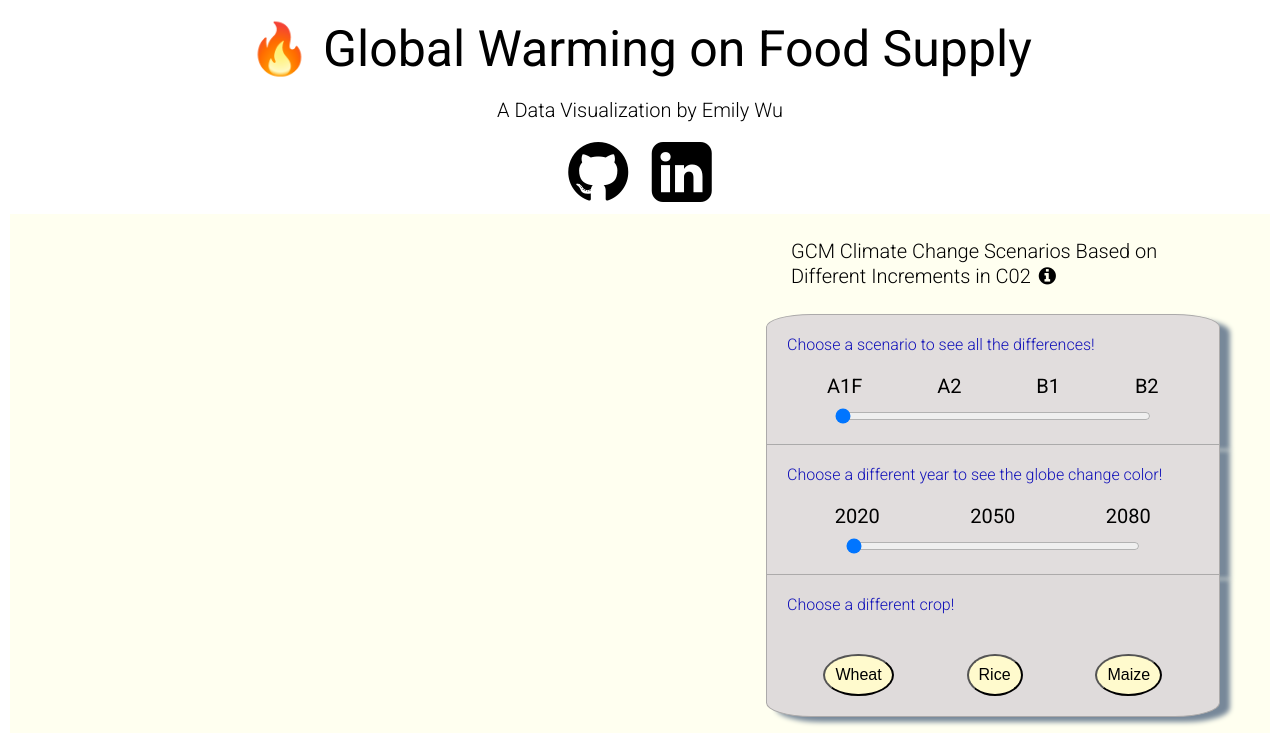
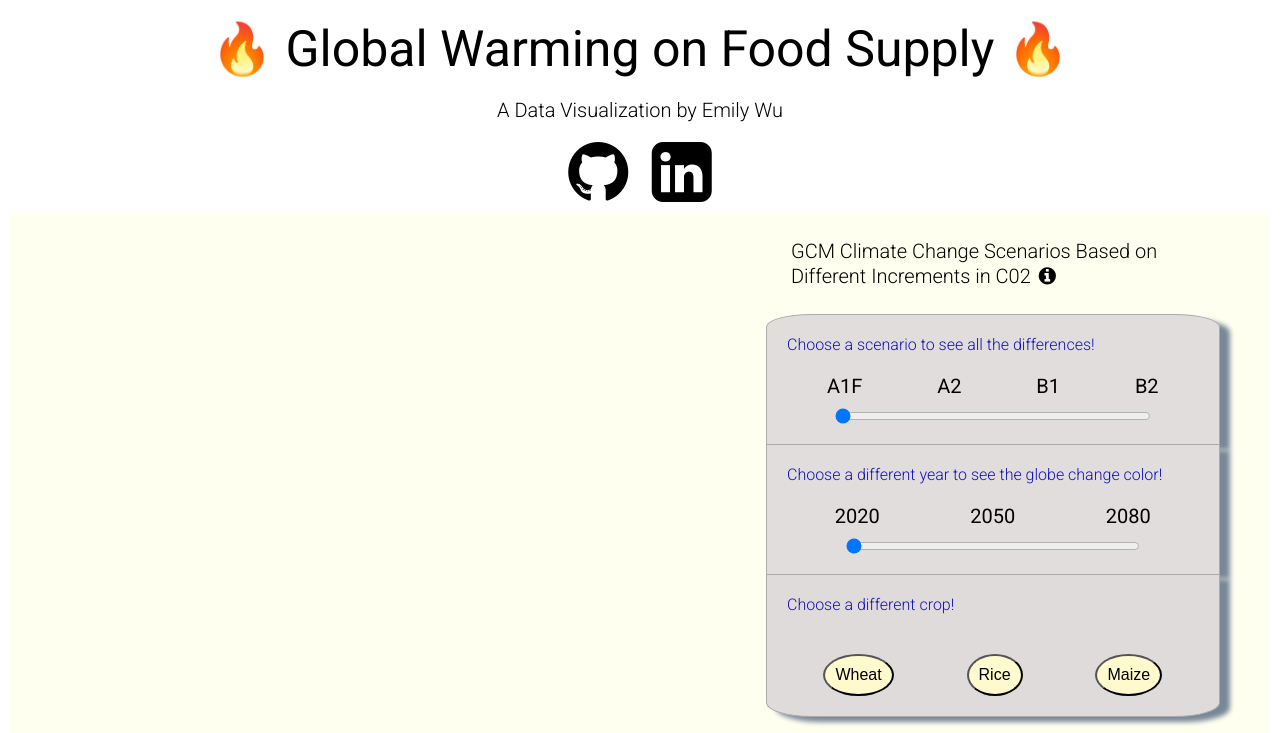
Before and after one commit to em0227/Global-Warming-on-Food, a website built with webpack: page index.html in a window 1280 px wide. Shown: the top 733 px of the page. Built offline with nearby package versions, Linux system fonts and the light colour scheme; no server answers.

Commit message:
fixed typo

```diff
--- a/index.html
+++ b/index.html
@@ -17,7 +17,7 @@
 </head>
 <body>
     <header>
-        <h1>🔥 Global Warming on Food Supply</h1>
+        <h1>🔥 Global Warming on Food Supply 🔥</h1>
         <h3>A Data Visualization by Emily Wu</h3>
         <nav id="nav-bar">
             <a target="_blank" href="https://github.com/em0227"><i class="fa fa-github" aria-hidden="true"></i></a>
--- a/src/index.css
+++ b/src/index.css
@@ -109,7 +109,6 @@ header h3 {
   height: 50%;
   width: 100%;
   background-color:ivory;
-  back
 }
 
 .display-data-1 {
```
Also changed, not shown: dist/main.css, dist/main.js.
